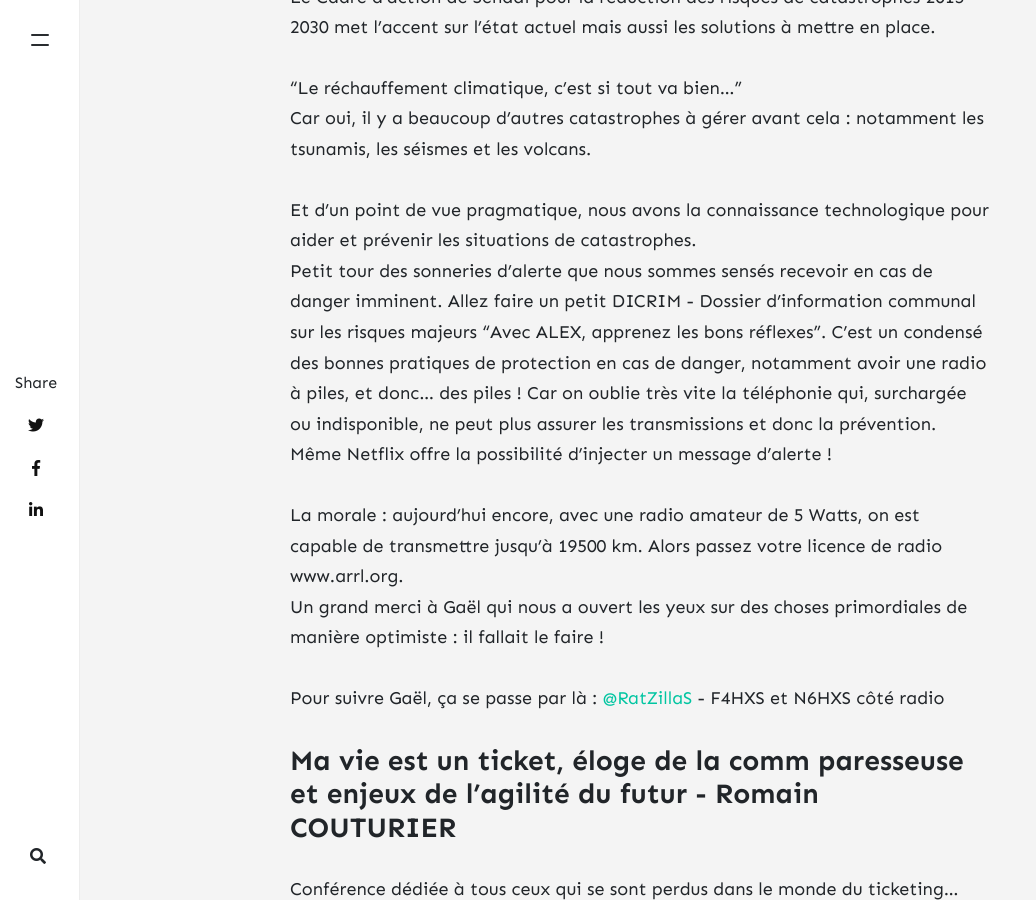
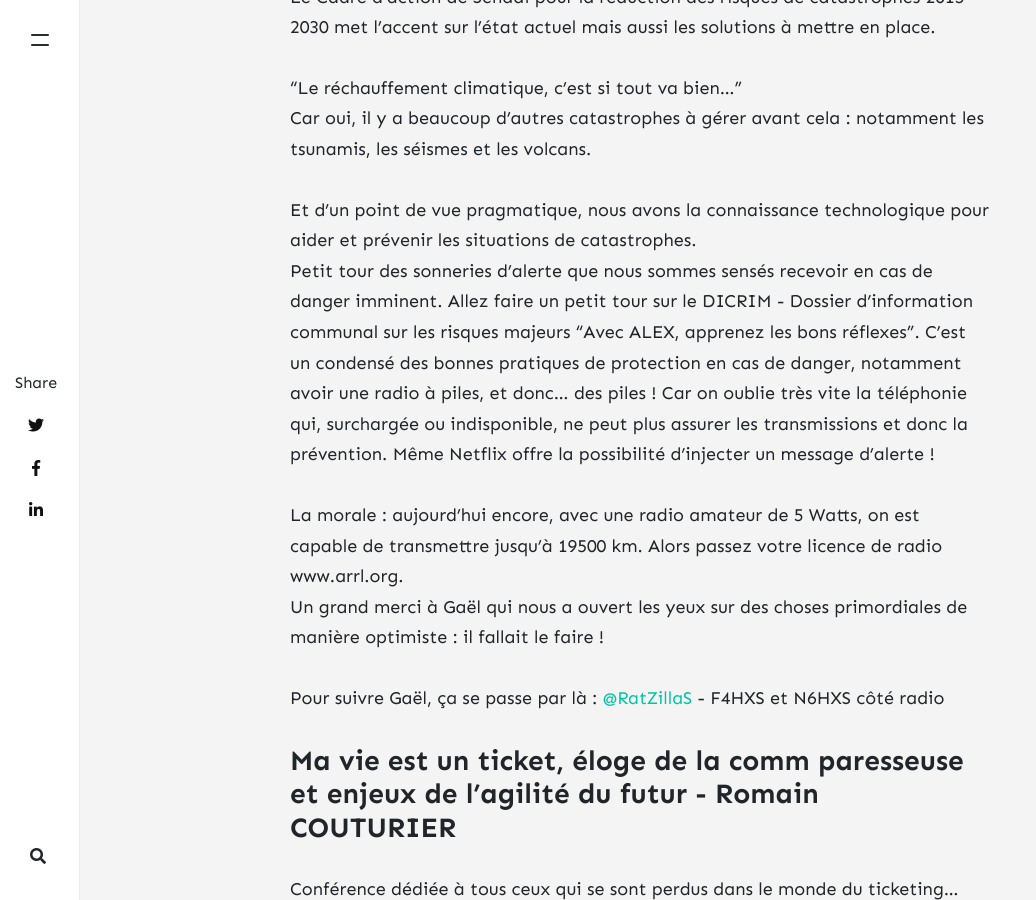
Before and after one commit to klaukf/blog, a Jekyll site: the page built from _posts/2022-05-24-mon-mixit-2022-a-moi.md, in a window 1280 px wide and 900 px high, scrolled down 14667 px. Shown: the whole window, without its empty margins (0-1036 px from the left). Built offline with Jekyll 4.4.1, drawn with Linux system fonts in a browser that asks for light colours; nearby versions of some CDN libraries; comment, search, counter and statistics services are not loaded.

Commit message:
issue 29 DICRIM

```diff
--- a/_posts/2022-05-24-mon-mixit-2022-a-moi.md
+++ b/_posts/2022-05-24-mon-mixit-2022-a-moi.md
@@ -187,7 +187,7 @@ Car oui, il y a beaucoup d'autres catastrophes à gérer avant cela : notamment
 
 Et d'un point de vue pragmatique, nous avons la connaissance technologique pour aider et prévenir les situations de catastrophes.
 Petit tour des sonneries d'alerte que nous sommes sensés recevoir en cas de danger imminent.
-Allez faire un petit DICRIM - Dossier d'information communal sur les risques majeurs "Avec ALEX, apprenez les bons réflexes". C'est un condensé des bonnes pratiques de protection en cas de danger, notamment avoir une radio à piles, et donc... des piles ! Car on oublie très vite la téléphonie qui, surchargée ou indisponible, ne peut plus assurer les transmissions et donc la prévention.
+Allez faire un petit tour sur le DICRIM - Dossier d'information communal sur les risques majeurs "Avec ALEX, apprenez les bons réflexes". C'est un condensé des bonnes pratiques de protection en cas de danger, notamment avoir une radio à piles, et donc... des piles ! Car on oublie très vite la téléphonie qui, surchargée ou indisponible, ne peut plus assurer les transmissions et donc la prévention.
 Même Netflix offre la possibilité d'injecter un message d'alerte !
 
 La morale : aujourd'hui encore, avec une radio amateur de 5 Watts, on est capable de transmettre jusqu'à 19500 km. Alors passez votre licence de radio www.arrl.org.
```
